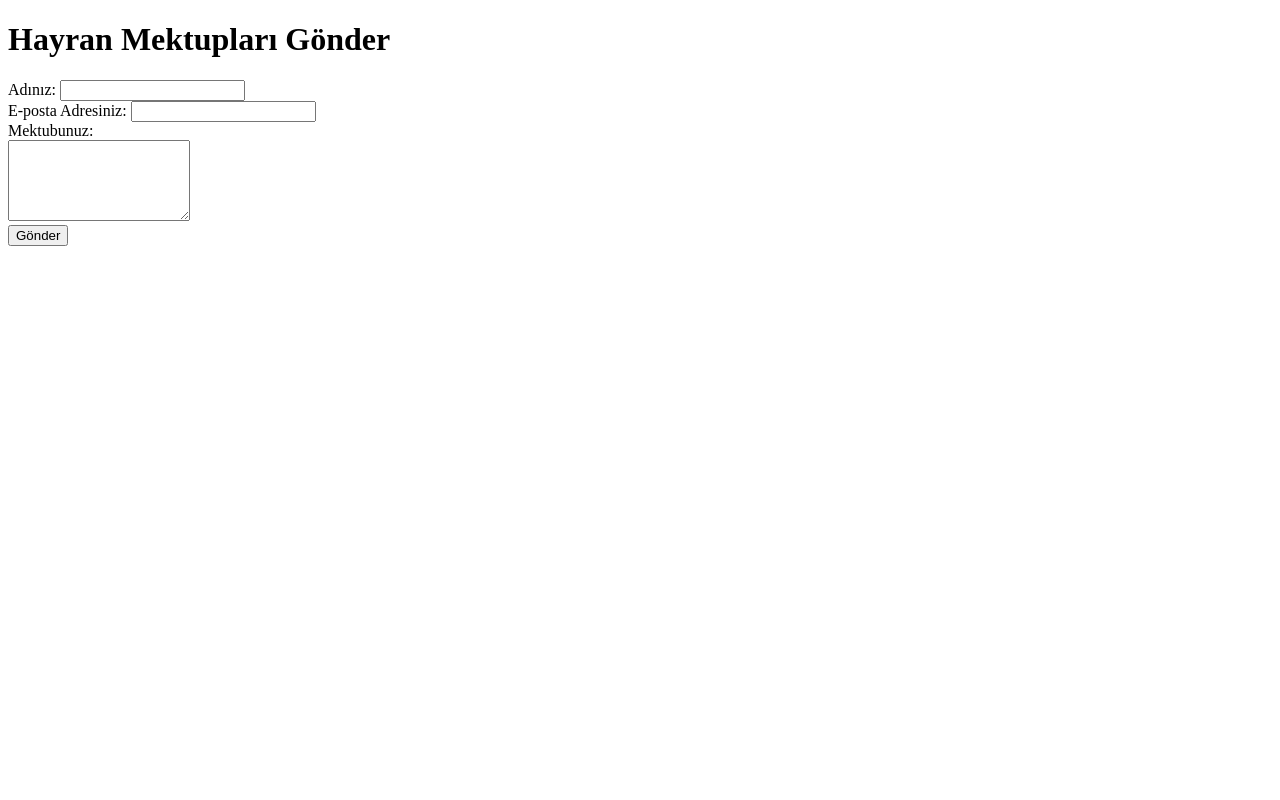
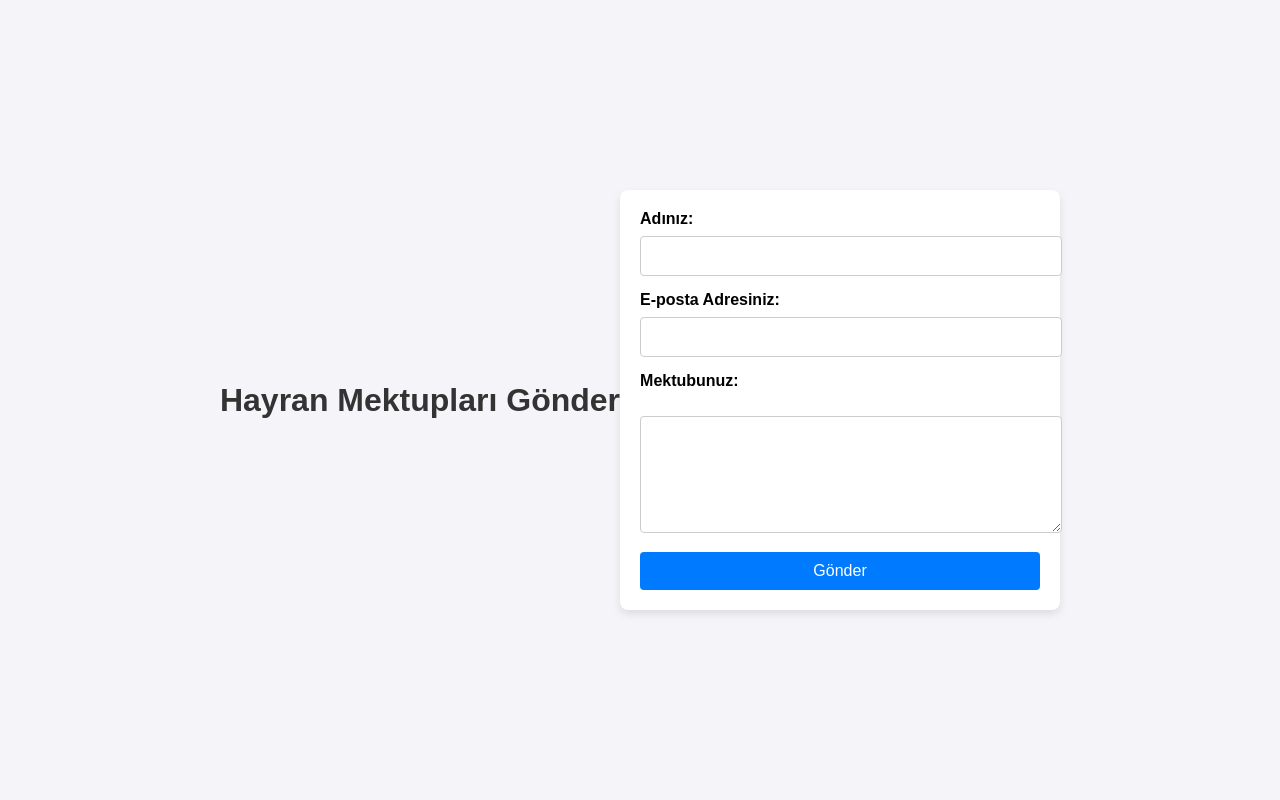
Before and after one commit to nazz888/nazz888.github.io, a Flask app: page /hayran_mektuplari in a window 1280 px wide. Run offline with Flask 3, Linux system fonts and the light colour scheme.

Commit message:
css
csss

```diff
--- a/hayran_mektuplari/templates/hayran_mektuplari.html
+++ b/hayran_mektuplari/templates/hayran_mektuplari.html
@@ -4,6 +4,73 @@
     <meta charset="UTF-8">
     <meta name="viewport" content="width=device-width, initial-scale=1.0">
     <title>Hayran Mektupları</title>
+    <style>
+        body {
+            font-family: Arial, sans-serif;
+            background-color: #f4f4f9;
+            margin: 0;
+            padding: 0;
+            display: flex;
+            justify-content: center;
+            align-items: center;
+            height: 100vh;
+        }
+
+        h1 {
+            color: #333;
+            text-align: center;
+            margin-bottom: 20px;
+        }
+
+        form {
+            background-color: #fff;
+            padding: 20px;
+            border-radius: 8px;
+            box-shadow: 0 4px 8px rgba(0, 0, 0, 0.1);
+            width: 100%;
+            max-width: 400px;
+        }
+
+        label {
+            display: block;
+            margin-bottom: 8px;
+            font-weight: bold;
+        }
+
+        input, textarea {
+            width: 100%;
+            padding: 10px;
+            margin-bottom: 15px;
+            border: 1px solid #ccc;
+            border-radius: 4px;
+            font-size: 16px;
+        }
+
+        button {
+            width: 100%;
+            background-color: #007BFF;
+            color: #fff;
+            padding: 10px;
+            border: none;
+            border-radius: 4px;
+            font-size: 16px;
+            cursor: pointer;
+        }
+
+        button:hover {
+            background-color: #0056b3;
+        }
+
+        @media (max-width: 600px) {
+            form {
+                padding: 15px;
+            }
+
+            input, textarea, button {
+                font-size: 14px;
+            }
+        }
+    </style>
 </head>
 <body>
     <h1>Hayran Mektupları Gönder</h1>
```
Also changed, not shown: hayran_mektuplari/templates/success.html (+12 -0 lines).
